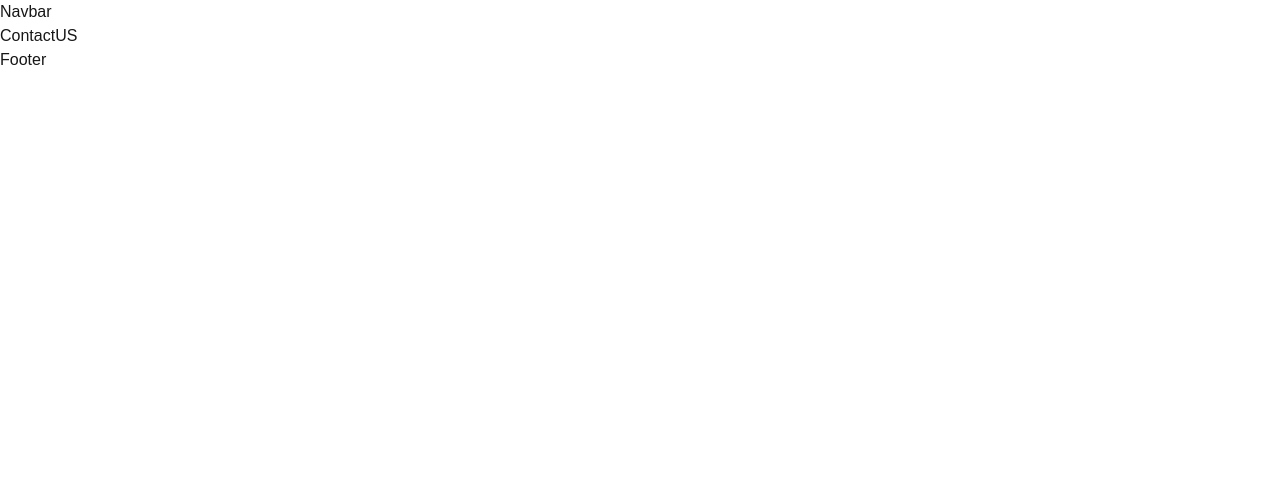
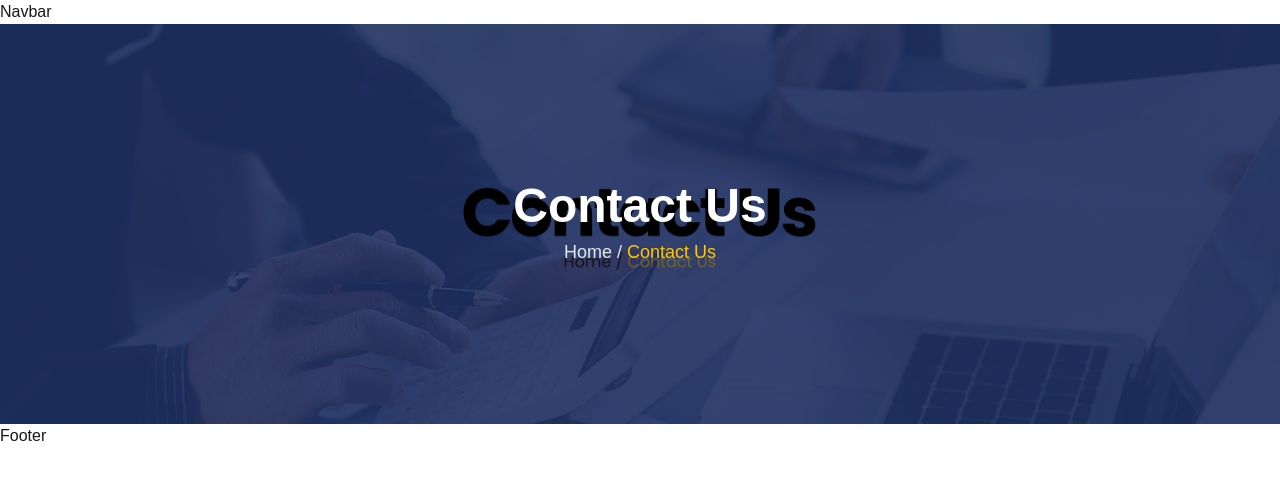
Before and after one commit to AmshuAmshuU/Prabhu-Enterprises, a Next.js app: page /contactUs in a window 1280 px wide. Shown: the top 480 px of the page. Built offline with nearby package versions, Linux system fonts and the light colour scheme.

Commit message:
Added Contact Us hero section with background image

```diff
--- a/src/app/contactUs/page.js
+++ b/src/app/contactUs/page.js
@@ -1,9 +1,22 @@
-import React from 'react'
+import Image from "next/image";
+import backgroundImage from "../assets/images/contactUs/BackGroundImage.png";
 
-const ContactUS = () => {
+export default function ContactUs() {
   return (
-    <div>ContactUS</div>
-  )
+    <section className="relative h-[400px] flex items-center justify-center">
+      <Image
+        src={backgroundImage}
+        alt="Background"
+        fill
+        className="object-cover brightness-50"
+        priority
+      />
+      <div className="relative z-10 text-center">
+        <h1 className="text-5xl font-bold text-white">Contact Us</h1>
+        <p className="mt-2 text-lg text-gray-200">
+          Home / <span className="text-yellow-400">Contact Us</span>
+        </p>
+      </div>
+    </section>
+  );
 }
-
-export default ContactUS
```
Also changed, not shown: src/app/assets/images/contactUs/BackGroundImage.png (added).
